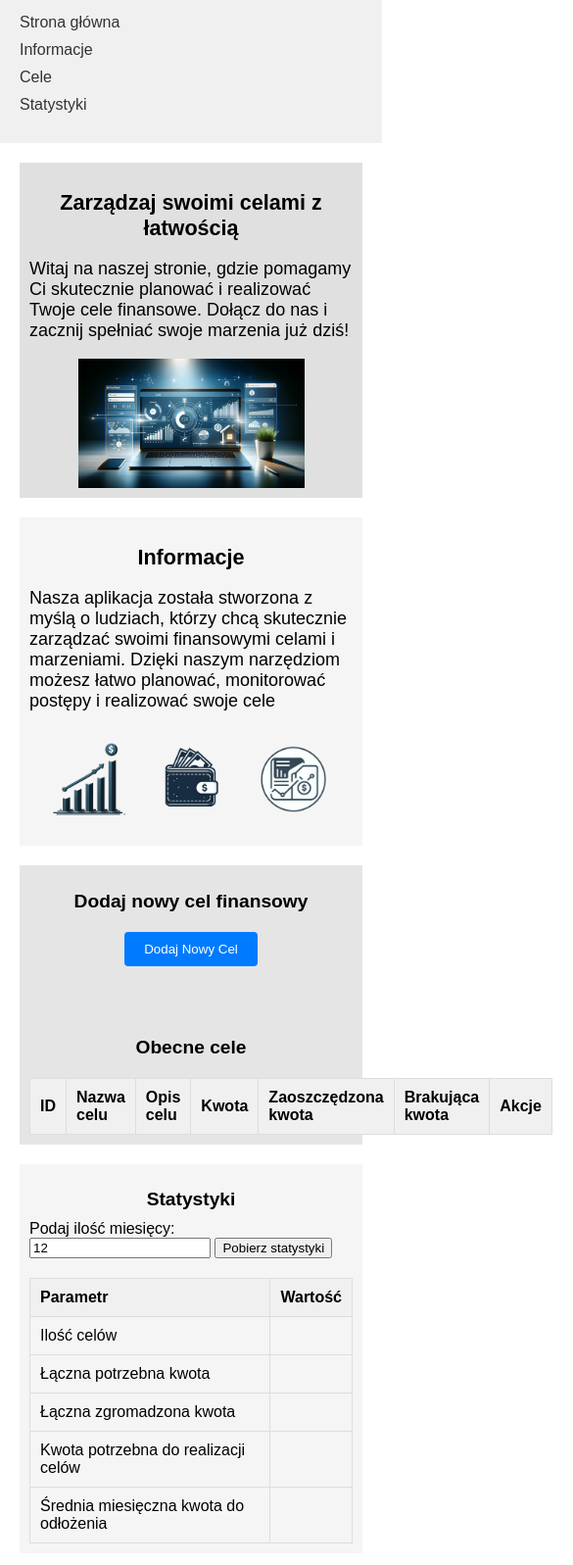
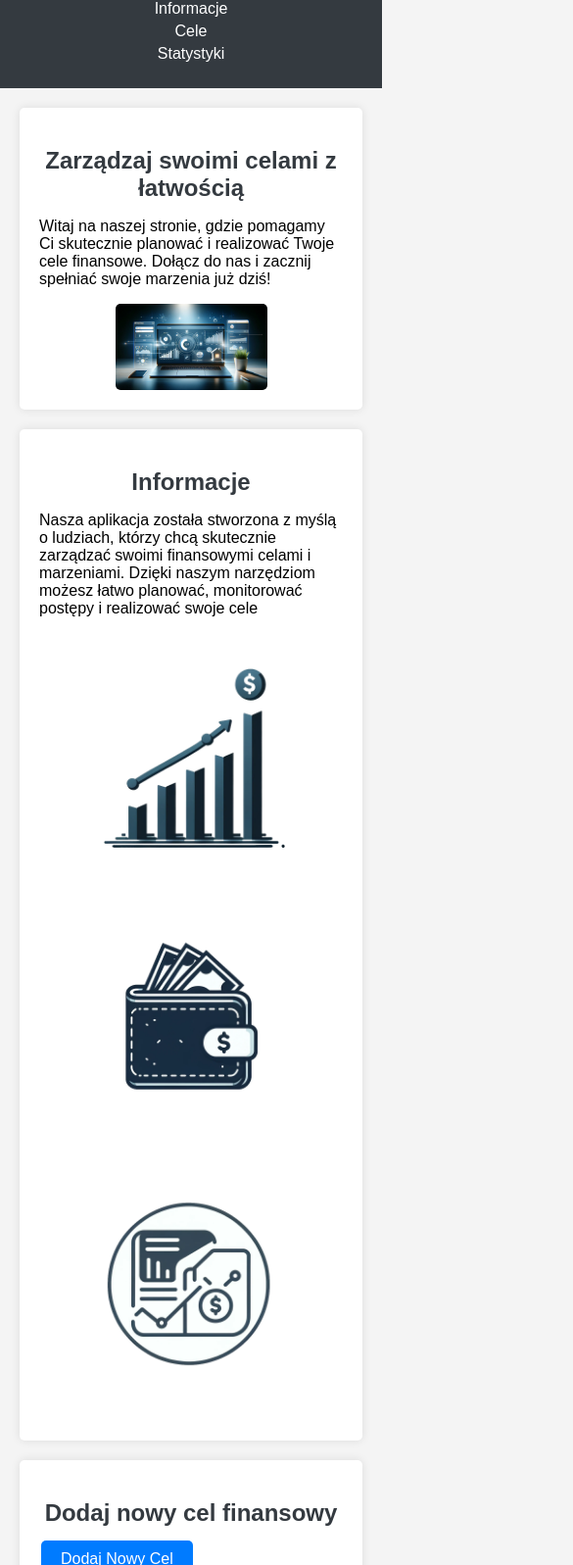
Before and after one commit to T0M352/projektPWI, a plain HTML site: page websiteGoals/index.html in a window 390 px wide. Shown: the part 86-1683 px from the top of the page at 98% size, 585 px wide, since content can reach past the window. Drawn offline with nearby package versions, Linux system fonts and the light colour scheme; no server answers.

Commit message:
front update

```diff
--- a/websiteGoals/index.html
+++ b/websiteGoals/index.html
@@ -5,7 +5,9 @@
     <meta charset="UTF-8">
     <meta name="viewport" content="width=device-width, initial-scale=1.0">
     <title>TWOJE CELE FINANSOWE</title>
+    <link rel="stylesheet" href="https://cdnjs.cloudflare.com/ajax/libs/font-awesome/6.0.0-beta3/css/all.min.css">
     <link rel="stylesheet" href="style.css">
+    <script src="https://cdn.jsdelivr.net/npm/chart.js"></script>
 </head>
 
 <body>
@@ -24,16 +26,13 @@
     <main>
         <section id="home">
             <h2>Zarządzaj swoimi celami z łatwością</h2>
-            <p>Witaj na naszej stronie, gdzie pomagamy Ci skutecznie planować i realizować Twoje cele finansowe. Dołącz
-                do nas i zacznij spełniać swoje marzenia już dziś!</p>
+            <p>Witaj na naszej stronie, gdzie pomagamy Ci skutecznie planować i realizować Twoje cele finansowe. Dołącz do nas i zacznij spełniać swoje marzenia już dziś!</p>
             <img src="1.png" alt="">
         </section>
 
         <section id="info">
             <h2>Informacje</h2>
-            <p>Nasza aplikacja została stworzona z myślą o ludziach, którzy chcą skutecznie zarządzać swoimi finansowymi
-                celami i marzeniami. Dzięki naszym narzędziom możesz łatwo planować, monitorować postępy i realizować
-                swoje cele</p>
+            <p>Nasza aplikacja została stworzona z myślą o ludziach, którzy chcą skutecznie zarządzać swoimi finansowymi celami i marzeniami. Dzięki naszym narzędziom możesz łatwo planować, monitorować postępy i realizować swoje cele</p>
             <div class="galeria-zdjec">
                 <img src="2.png" alt="">
                 <img src="3.png" alt="">
@@ -77,7 +76,6 @@
             </table>
         </section>
 
-
         <section id="statystyki">
             <h2>Statystyki</h2>
             <label for="months">Podaj ilość miesięcy:</label>
@@ -87,7 +85,7 @@
                 <thead>
                     <tr>
                         <th>Parametr</th>
-                        <th>Wartość</th>
+                        <th>Wartość</</th>
                     </tr>
                 </thead>
                 <tbody>
@@ -113,9 +111,8 @@
                     </tr>
                 </tbody>
             </table>
+            <canvas id="goalsChart" width="400" height="200"></canvas>
         </section>
-
-
     </main>
 
     <footer>
@@ -256,11 +253,47 @@
                     document.getElementById('sumSavedCash').innerText = data.sumSavedCash.toFixed(2);
                     document.getElementById('neededCash').innerText = data.neededCash.toFixed(2);
                     document.getElementById('cashPerMonth').innerText = data.cashPerMonth.toFixed(2);
+
+                    updateChart(data);
                 })
                 .catch(error => {
                     console.error('Error:', error);
                     document.getElementById('message').innerText = 'Wystąpił błąd podczas ładowania statystyk.';
                 });
+        }
+
+        function updateChart(data) {
+            const ctx = document.getElementById('goalsChart').getContext('2d');
+            const myChart = new Chart(ctx, {
+                type: 'bar',
+                data: {
+                    labels: ['Łączna potrzebna kwota', 'Łączna zgromadzona kwota', 'Kwota potrzebna do realizacji celów', 'Średnia miesięczna kwota do odłożenia'],
+                    datasets: [{
+                        label: 'Statystyki celów finansowych',
+                        data: [data.sumPrices, data.sumSavedCash.toFixed(2), data.neededCash, data.cashPerMonth],
+                        backgroundColor: [
+                            'rgba(255, 99, 132, 0.2)',
+                            'rgba(54, 162, 235, 0.2)',
+                            'rgba(255, 206, 86, 0.2)',
+                            'rgba(75, 192, 192, 0.2)'
+                        ],
+                        borderColor: [
+                            'rgba(255, 99, 132, 1)',
+                            'rgba(54, 162, 235, 1)',
+                            'rgba(255, 206, 86, 1)',
+                            'rgba(75, 192, 192, 1)'
+                        ],
+                        borderWidth: 1
+                    }]
+                },
+                options: {
+                    scales: {
+                        y: {
+                            beginAtZero: true
+                        }
+                    }
+                }
+            });
         }
 
         document.getElementById('loadStatsButton').addEventListener('click', function () {
@@ -272,7 +305,6 @@
             loadGoals();
             loadStats(12);
         });
-
     </script>
 </body>
 
--- a/websiteGoals/style.css
+++ b/websiteGoals/style.css
@@ -1,233 +1,158 @@
-
-
 body {
     font-family: Arial, sans-serif;
     margin: 0;
     padding: 0;
+    background-color: #f4f4f4;
+    display: flex;
+    flex-direction: column;
+    min-height: 100vh;
 }
 
 header {
-    background-color: #f0f0f0;
-    padding: 20px;
+    background-color: #343a40;
+    color: #fff;
+    padding: 10px 0;
 }
 
 h1 {
     text-align: center;
+    margin: 0;
 }
 
 nav {
     text-align: center;
+    margin: 10px 0;
 }
 
 nav ul {
     list-style: none;
-    margin: 0;
     padding: 0;
 }
 
 nav li {
-    display: inline-block;
+    display: inline;
     margin: 0 10px;
 }
 
 nav a {
     text-decoration: none;
-    color: #333;
+    color: #fff;
+    font-size: 16px;
 }
 
-
+nav a:hover {
+    color: #ffc107;
+}
 
 main {
+    flex: 1;
     padding: 20px;
 }
 
 section {
     margin-bottom: 20px;
     padding: 20px;
+    background: #fff;
+    box-shadow: 0 0 10px rgba(0, 0, 0, 0.1);
+    border-radius: 5px;
 }
 
 h2 {
     text-align: center;
     margin-bottom: 10px;
+    color: #343a40;
 }
 
-img {
-    width: 70%;
-    height: auto;
-    margin-bottom: 10px;
+button {
+    background-color: #007bff;
+    color: white;
+    border: none;
+    padding: 10px 20px;
+    text-align: center;
+    text-decoration: none;
+    display: inline-block;
+    font-size: 16px;
+    margin: 4px 2px;
+    cursor: pointer;
+    border-radius: 5px;
 }
 
-
-
-
-#home img {
-    display: block;
-    margin: 0 auto;
+button:hover {
+    background-color: #0056b3;
 }
 
-.galeria-zdjec img {
-    width: 30%;
-    margin: 0 1% 10px;
+input[type="text"],
+input[type="number"] {
+    width: calc(100% - 22px);
+    padding: 10px;
+    margin: 8px 0;
     box-sizing: border-box;
+    border: 1px solid #ccc;
+    border-radius: 5px;
 }
-
-
-
-#home {
-    background-color: #e0e0e0;
-    font-size: large;
-}
-
-#info {
-    background-color: #f5f5f5;
-    font-size: large;
-}
-
-#cele {
-    background-color: #e5e5e5;
-}
-
-#statystyki {
-    background-color: #f5f5f5;
-}
-
-#opinia {
-    background-color: #e0e0e0;
-}
-
-
-
-#opis p {
-    text-align: center;
-}
-
-
-
-.galeria-zdjec {
-    display: flex;
-    flex-wrap: wrap;
-    justify-content: space-between;
-}
-
-.galeria-zdjec img {
-    width: 30%;
-    margin-bottom: 10px;
-}
-
-
 
 table {
     width: 100%;
     border-collapse: collapse;
 }
 
-th, td {
-    padding: 5px;
-    border: 1px solid #ddd;
+th,
+td {
+    padding: 12px;
     text-align: left;
+    border-bottom: 1px solid #ddd;
 }
 
 th {
-    background-color: #f0f0f0;
+    background-color: #f8f9fa;
 }
 
-
-@media (max-width: 768px) {
-
-    header {
-        text-align: left;
+footer {
+    text-align: center;
+    padding: 10px 0;
+    background-color: #343a40;
+    color: white;
 }
 
-    nav {
-        text-align: left;
-    }
-
-    nav li {
-        display: block;
-        margin: 10px 0;
-    }
-
-    section {
-        padding: 10px;
-    }
-
-    h2 {
-        font-size: 1.2em;
-    }
-
-    img {
-        max-width: 100%;
+footer {
+    margin-top: auto;
 }
 
 .galeria-zdjec {
-        justify-content: center;
+    display: flex;
+    justify-content: space-between;
 }
 
-    table {
-        width: 100%;
-        border-collapse: collapse;
-        margin-top: 20px;
+.galeria-zdjec img {
+    width: 30%;
+    border-radius: 5px;
 }
 
-    th, td {
-        padding: 10px;
-        border: 1px solid #ddd;
-        text-align: left;
+#home img {
+    display: block;
+    margin: 0 auto;
+    max-width: 50%;
+    border-radius: 5px;
 }
 
-    th {
-        background-color: #f0f0f0;
+#goalsChart {
+    max-width: 600px;
+    margin: 0 auto;
 }
 
-    #formContainer {
-        max-width: 600px;
-        margin: 0 auto;
-        padding: 20px;
-        background-color: #fff;
-        border: 1px solid #ddd;
-        border-radius: 5px;
-        display: none;
+@media (max-width: 768px) {
+    nav li {
+        display: block;
+        margin: 5px 0;
     }
 
-    form {
-        display: flex;
+    .galeria-zdjec {
         flex-direction: column;
+        align-items: center;
     }
 
-    form label, form input, form button {
-        margin-bottom: 10px;
-    }
-
-    form button {
-        padding: 10px;
-        background-color: #28a745;
-        color: #fff;
-        border: none;
-        border-radius: 4px;
-        cursor: pointer;
-    }
-
-    form button:hover {
-        background-color: #218838;
-    }
-
-    #showFormButton {
-        display: block;
-        margin: 20px auto;
-        padding: 10px 20px;
-        background-color: #007bff;
-        color: #fff;
-        border: none;
-        border-radius: 4px;
-        cursor: pointer;
-    }
-
-    #showFormButton:hover {
-        background-color: #0056b3;
-    }
-
-    #message {
-        text-align: center;
-        margin-top: 20px;
+    .galeria-zdjec img {
+        width: 80%;
+        margin-bottom: 20px;
     }
 }
```
Lines whose indentation alone changed are shown as unchanged.
